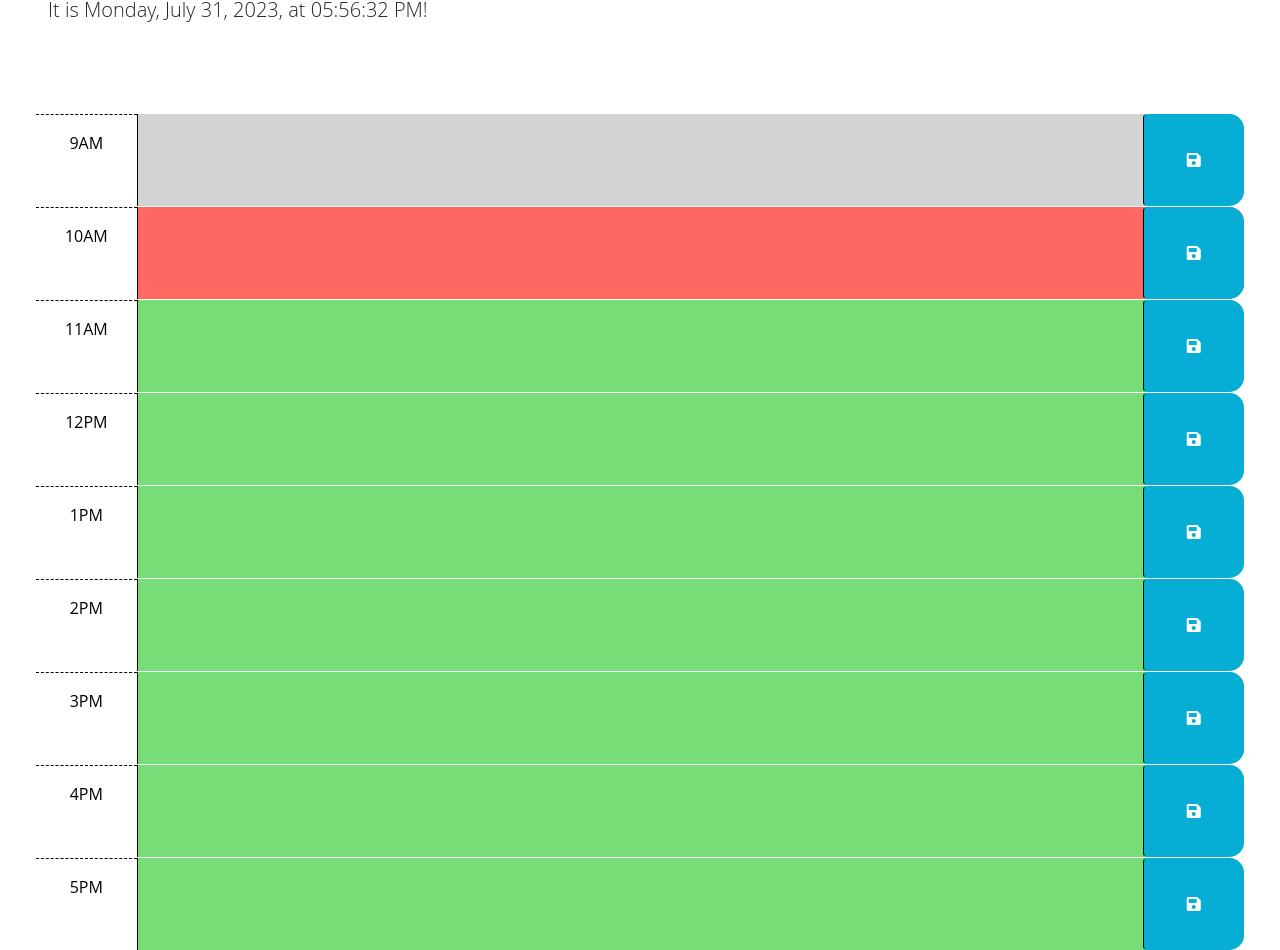
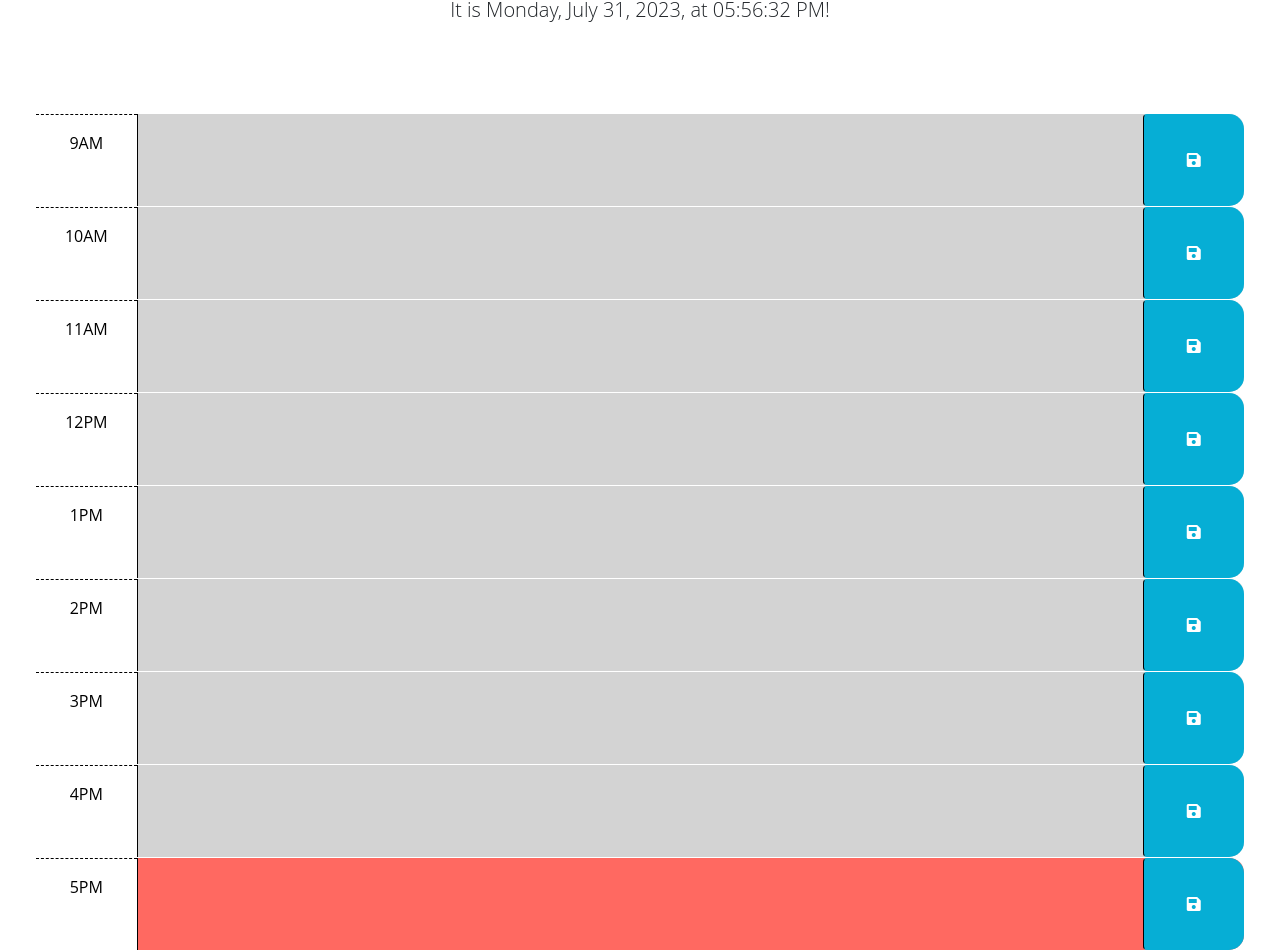
Before and after one commit to jeslocascio/Work_Day_Scheduler, a plain HTML site: page index.html in a window 1280 px wide. Shown: the part 184-1134 px from the top of the page. Drawn offline with nearby package versions, Linux system fonts and the light colour scheme.

Commit message:
Removed starter code comments. Center aligned header, and made it so current hour is reflected and automatically updated through classes.

```diff
--- a/index.html
+++ b/index.html
@@ -25,24 +25,14 @@
   </head>
 
   <body>
-    <header class="p-5 mb-4">
+    <header class="p-5 mb-4 text-center">
       <h1 class="display-3">Work Day Scheduler</h1>
       <p class="lead">A simple calendar app for scheduling your work day</p>
       <p id="currentDay" class="lead"></p>
     </header>
     <div class="container-fluid px-5">
-      <!-- Use class for "past", "present", and "future" to apply styles to the
-        time-block divs accordingly. The javascript will need to do this by
-        adding/removing these classes on each div by comparing the hour in the
-        id to the current hour. The html provided below is meant to be an example
-        demonstrating how the css provided can be leveraged to create the
-        desired layout and colors. The html below should be removed or updated
-        in the finished product. Remember to delete this comment once the
-        code is implemented.
-        -->
 
-      <!-- Example of a past time block. The "past" class adds a gray background color. -->
-      <div id="hour-9" class="row time-block past">
+      <div id="hour-9" class="row time-block">
         <div class="col-2 col-md-1 hour text-center py-3">9AM</div>
         <textarea class="col-8 col-md-10 description" rows="3"> </textarea>
         <button class="btn saveBtn col-2 col-md-1" aria-label="save">
@@ -50,8 +40,7 @@
         </button>
       </div>
 
-      <!-- Example of a present time block. The "present" class adds a red background color. -->
-      <div id="hour-10" class="row time-block present">
+      <div id="hour-10" class="row time-block ">
         <div class="col-2 col-md-1 hour text-center py-3">10AM</div>
         <textarea class="col-8 col-md-10 description" rows="3"> </textarea>
         <button class="btn saveBtn col-2 col-md-1" aria-label="save">
@@ -59,8 +48,8 @@
         </button>
       </div>
 
-      <!-- Example of a future time block. The "future" class adds a green background color. -->
-      <div id="hour-11" class="row time-block future">
+
+      <div id="hour-11" class="row time-block">
         <div class="col-2 col-md-1 hour text-center py-3">11AM</div>
         <textarea class="col-8 col-md-10 description" rows="3"> </textarea>
         <button class="btn saveBtn col-2 col-md-1" aria-label="save">
@@ -68,7 +57,7 @@
         </button>
       </div>
 
-      <div id="hour-12" class="row time-block future">
+      <div id="hour-12" class="row time-block ">
         <div class="col-2 col-md-1 hour text-center py-3">12PM</div>
         <textarea class="col-8 col-md-10 description" rows="3"> </textarea>
         <button class="btn saveBtn col-2 col-md-1" aria-label="save">
@@ -76,7 +65,7 @@
         </button>
       </div>
 
-      <div id="hour-13" class="row time-block future">
+      <div id="hour-13" class="row time-block">
         <div class="col-2 col-md-1 hour text-center py-3">1PM</div>
         <textarea class="col-8 col-md-10 description" rows="3"> </textarea>
         <button class="btn saveBtn col-2 col-md-1" aria-label="save">
@@ -84,7 +73,7 @@
         </button>
       </div>
 
-      <div id="hour-14" class="row time-block future">
+      <div id="hour-14" class="row time-block">
         <div class="col-2 col-md-1 hour text-center py-3">2PM</div>
         <textarea class="col-8 col-md-10 description" rows="3"> </textarea>
         <button class="btn saveBtn col-2 col-md-1" aria-label="save">
@@ -92,7 +81,7 @@
         </button>
       </div>
 
-      <div id="hour-15" class="row time-block future">
+      <div id="hour-15" class="row time-block">
         <div class="col-2 col-md-1 hour text-center py-3">3PM</div>
         <textarea class="col-8 col-md-10 description" rows="3"> </textarea>
         <button class="btn saveBtn col-2 col-md-1" aria-label="save">
@@ -100,7 +89,7 @@
         </button>
       </div>
 
-      <div id="hour-16" class="row time-block future">
+      <div id="hour-16" class="row time-block">
         <div class="col-2 col-md-1 hour text-center py-3">4PM</div>
         <textarea class="col-8 col-md-10 description" rows="3"> </textarea>
         <button class="btn saveBtn col-2 col-md-1" aria-label="save">
@@ -108,7 +97,7 @@
         </button>
       </div>
 
-      <div id="hour-17" class="row time-block future">
+      <div id="hour-17" class="row time-block">
         <div class="col-2 col-md-1 hour text-center py-3">5PM</div>
         <textarea class="col-8 col-md-10 description" rows="3"> </textarea>
         <button class="btn saveBtn col-2 col-md-1" aria-label="save">
--- a/script.js
+++ b/script.js
@@ -1,55 +1,45 @@
-// Wrap all code that interacts with the DOM in a call to jQuery to ensure that
-// the code isn't run until the browser has finished rendering all the elements
-// in the html.
 $(function () {
-  // TODO: Add a listener for click events on the save button. This code should
-  // use the id in the containing time-block as a key to save the user input in
-  // local storage. HINT: What does `this` reference in the click listener
-  // function? How can DOM traversal be used to get the "hour-x" id of the
-  // time-block containing the button that was clicked? How might the id be
-  // useful when saving the description in local storage?
+
+  setInterval(function() {
+    var today = dayjs();
+    var currentTime = today.format("[It is] dddd, MMMM D, YYYY, [at] hh:mm:ss A[!]");
+    $("#currentDay").text(currentTime);
+  });
+
+  var setHourColors = function () {
+    var currentHour = dayjs().hour();
+    console.log(currentHour);
+    var timeSlots = $('[id^="hour-"]');
+    timeSlots.each(function () {
+      var id = $(this).attr("id");
+      console.log(id);
+      var hourBlock = id.split("-")[1];
+      console.log(hourBlock);
+
+      if (parseInt(hourBlock) > currentHour) {
+        $(this).addClass("future").removeClass("past present");
+      } else if (parseInt(hourBlock) < currentHour) {
+        $(this).addClass("past").removeClass("future present");
+      } else if (parseInt(hourBlock) === currentHour) {
+        $(this).addClass("present").removeClass("past future");
+
+      }
+
+    });
+  };
+  setHourColors();
 
 
-  //
-  // TODO: Add code to apply the past, present, or future class to each time
-  // block by comparing the id to the current hour. HINTS: How can the id
-  // attribute of each time-block be used to conditionally add or remove the
-  // past, present, and future classes? How can Day.js be used to get the
-  // current hour in 24-hour time?
-  //
-  // TODO: Add code to get any user input that was saved in localStorage and set
-  // the values of the corresponding textarea elements. HINT: How can the id
-  // attribute of each time-block be used to do this?
-  //
-  // TODO: Add code to display the current date in the header of the page.
-
-  var clock = setInterval(function() {
-    let today = dayjs();
-    let time = today.format("[It is] dddd, MMMM D, YYYY, [at] hh:mm:ss A[!]");
-    $("#currentDay").text(time);
-  });
-
-  clock;
-
- var d = new Date(); // get current date
- var hour = d.getHours(); // get current hour
-
-
-  if (hour < 12)
-    console.log("It's before noon!");
-  else if (hour < 16)
-    console.log("It's early afternoon!");
-  else if (hour < 24)
-    console.log("It's evening!");
-
-
-  //add 12 to time after 12
-
-  // if [Hour block] > [CurrentTime]
-  //  add Past class
-  // remove Present and Future Class
-  // if [Hour block] = [CurrentTime]
-  // add Present class
-  // remove Past and Future class
+ var d = new Date();
+ var minute = d.getMinutes();
+ if (minute !== 0) {
+  var timeToRefresh = (60 - minute) * 60000;
+  setTimeout(function () {
+    location.reload();
+  }, timeToRefresh);
+} else {
+  console.log("Time to refresh!");
+  location.reload();
+}
 
 });
```
